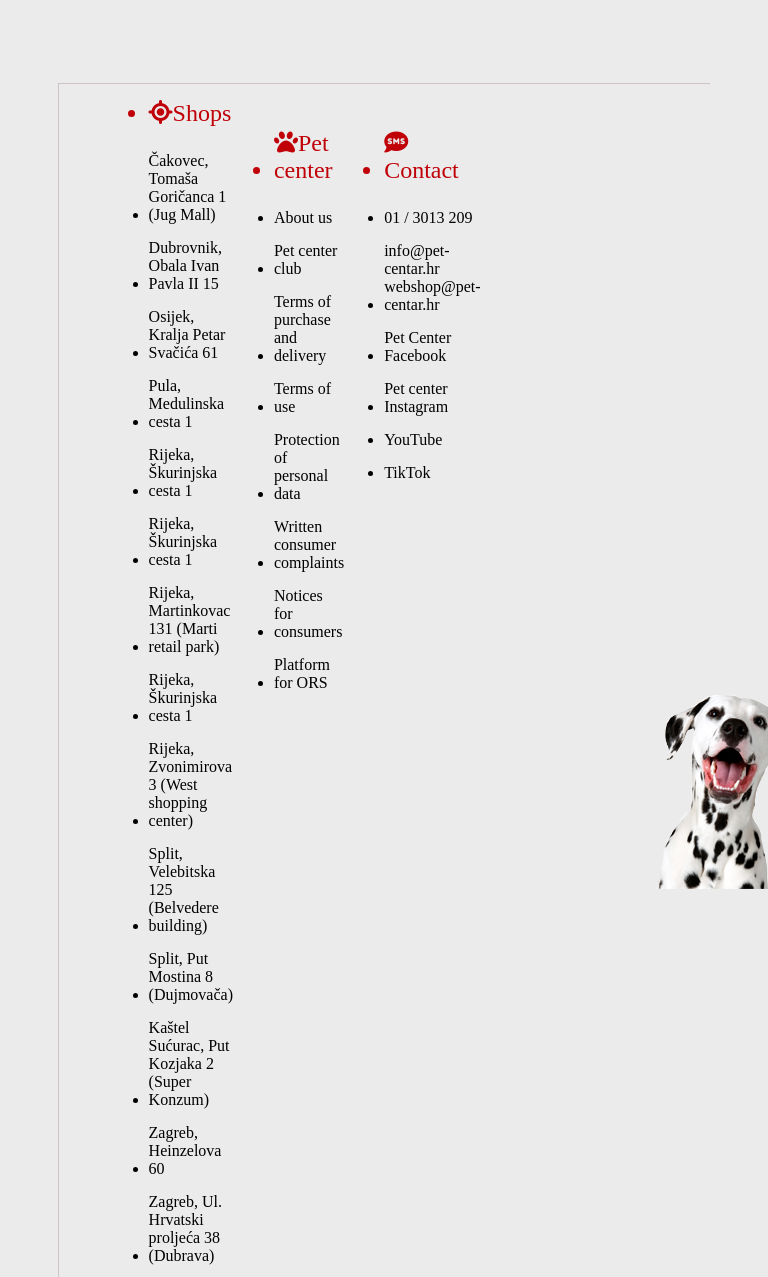
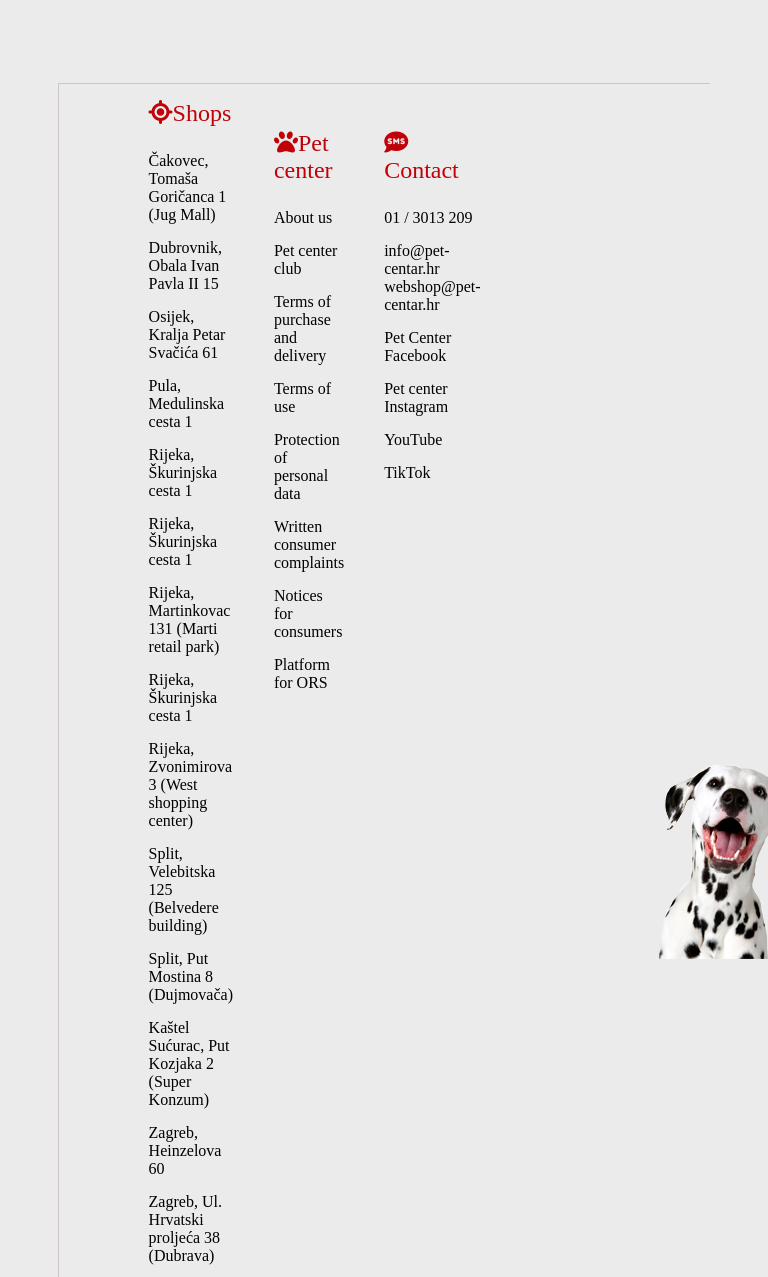
Before and after one commit to sabaamiri81/Pet-center-shop, a plain HTML site: page index.html in a window 768 px wide. Shown: the part 4083-5360 px from the top of the page. Drawn offline with Linux system fonts and the light colour scheme.

Commit message:
add list in footer

```diff
--- a/assets/blocks/_footer.scss
+++ b/assets/blocks/_footer.scss
@@ -12,6 +12,10 @@
             &__location{
                 @include displayFlex(center,flex-start);
                 @include flow(column);
+                list-style-type: none;
+
+
+
 
                 &--title{
                     color: $header-bg-color;
@@ -27,6 +31,8 @@
             &__information{
                 @include displayFlex(center,flex-start);
                 @include flow(column);
+                list-style-type: none;
+
 
                 &--title{
                     color: $header-bg-color;
@@ -45,6 +51,8 @@
             &__connection{
                 @include displayFlex(center,flex-start);
                 @include flow(column);
+                list-style-type: none;
+
 
                 &--title{
                     color: $header-bg-color;
@@ -61,7 +69,7 @@
             }
 
             &__img{
-                margin-top: -20px;
+                margin-top: -30px;
                 margin-left: 175px;
             }
         }
@@ -86,6 +94,8 @@
                 @include displayFlex(center,flex-start);
                 @include flow(column);
                 width: 250px;
+                list-style-type: none;
+
 
                 &--title{
                     color: $header-bg-color;
@@ -101,6 +111,8 @@
             &__information{
                 @include displayFlex(center,flex-start);
                 @include flow(column);
+                list-style-type: none;
+
 
                 &--title{
                     color: $header-bg-color;
@@ -118,6 +130,8 @@
             &__connection{
                 @include displayFlex(center,flex-start);
                 @include flow(column);
+                list-style-type: none;
+
 
                 &--title{
                     color: $header-bg-color;
@@ -133,7 +147,7 @@
             }
 
             &__img{
-                margin-top: 610px;
+                margin-top: 680px;
             }
         }
 
```
Also changed, not shown: assets/style.css, 1 other file.
